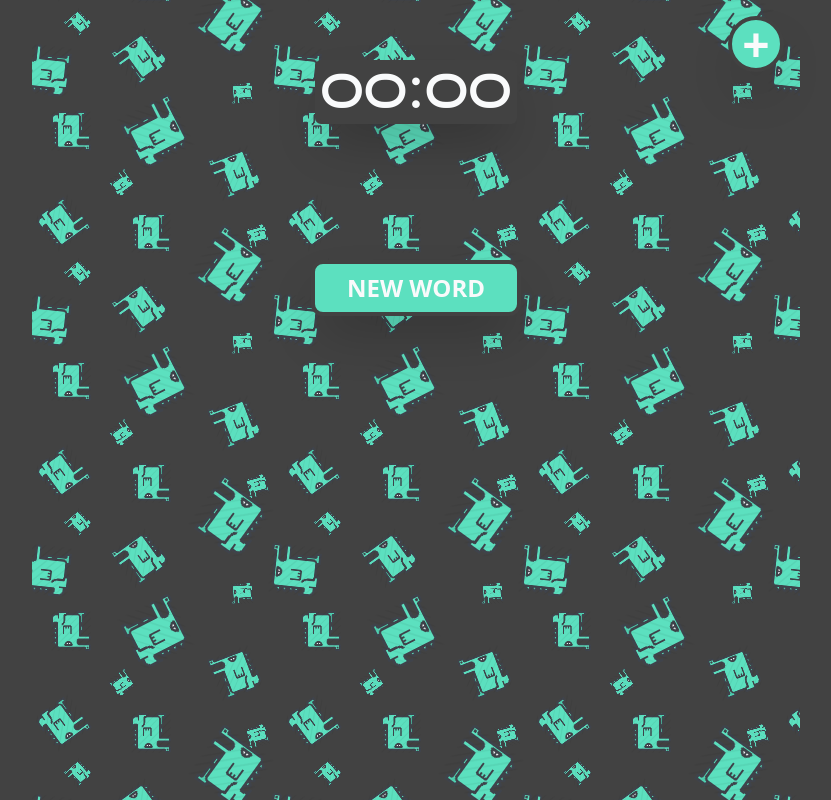
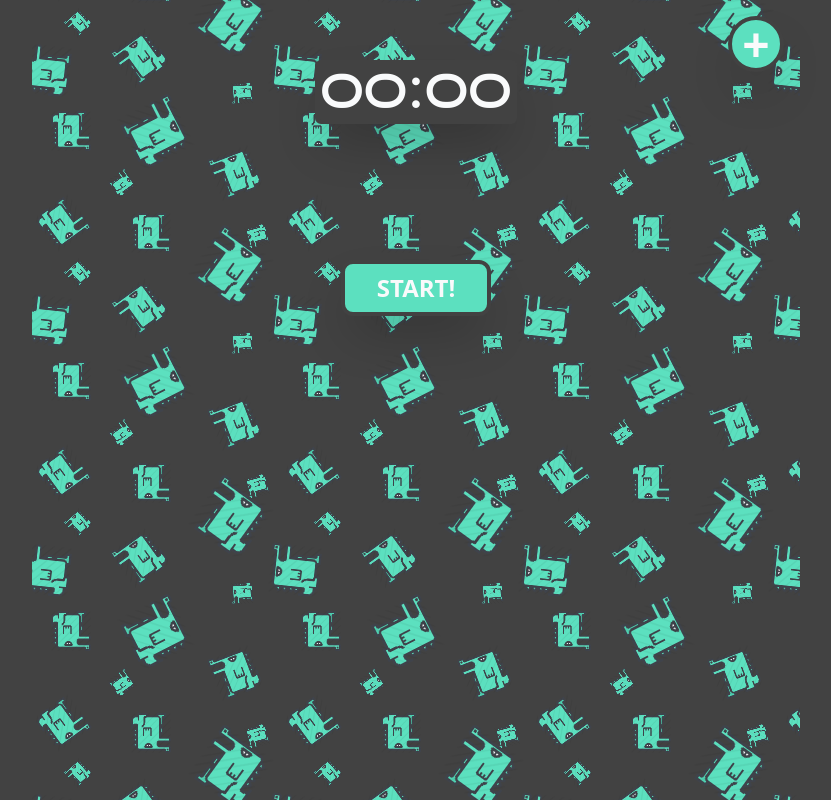
Before and after one commit to lexxwork/krokodil, a Vue app: page / in a window 1280 px wide. Shown: the whole page, without its empty margins (224-1055 px from the left). Built offline with nearby package versions, Linux system fonts and the light colour scheme.

Commit message:
add i18n

```diff
--- a/src/App.vue
+++ b/src/App.vue
@@ -29,7 +29,7 @@
           v-if="showNoMoreWords"
           class="warning text-gray-50 p-4 rounded-md text-lg font-bold"
         >
-          NO MORE WORDS
+          {{noMoreWords}}
         </div>
         <div v-else v-show="currentWord" class="p-4 font-bold text-3xl control">
           {{ currentWord }}
@@ -40,7 +40,7 @@
         class="p-2 focus:outline-none button rounded-xl my-3 px-8 text-2xl font-bold"
         @click="getNewWord"
       >
-        NEW WORD
+        {{newWordOrMore}}
       </button>
       <ul
         v-show="wordsPassedCurrent.length"
@@ -60,6 +60,9 @@
 </template>
 
 <script>
+
+import i18n from '@/i18n'
+
 const DEBUG = process.env.VUE_APP_DEBUG === 'true'
 const PRODUCTION = process.env.NODE_ENV === 'production'
 const log = (...args) => DEBUG && console.log(args)
@@ -115,6 +118,13 @@ export default {
     },
     getNewWordsDisabled () {
       return !this.newWordBtnEnabled || this.showNoMoreWords
+    },
+    newWordOrMore () {
+      const propName = this.intervalId ? 'newWordOneMore' : 'newWord'
+      return i18n(propName).toUpperCase()
+    },
+    noMoreWords () {
+      return i18n('noMoreWords').toUpperCase()
     }
   },
   methods: {
--- /dev/null
+++ b/src/i18n/index.js
@@ -0,0 +1,22 @@
+import locales from './locales.json'
+
+const defaultLocaleName = 'en'
+
+let userLangs = navigator.languages
+  .map(lng => lng.split('-')[0].toLowerCase())
+
+userLangs = [...new Set(userLangs)]
+
+if (!userLangs.length) {
+  userLangs.push(defaultLocaleName)
+}
+const localesNames = Object.keys(locales)
+const userLocalesMatched = userLangs
+  .filter(ln => localesNames.indexOf(ln) >= 0)
+
+if (!userLocalesMatched.length) {
+  userLocalesMatched.push(defaultLocaleName)
+}
+const currentLocale = locales[userLocalesMatched[0]]
+
+export default (propName) => currentLocale[propName] ?? ''
--- /dev/null
+++ b/src/i18n/locales.json
@@ -0,0 +1,18 @@
+{
+  "en": {
+    "newWord": "start!",
+    "newWordOneMore": "one more word",
+    "noMoreWords": "no more words"
+  },
+  "ru": {
+    "newWord": "начать!",
+    "newWordOneMore": "показать еще",
+    "noMoreWords": "слова закончились"
+
+  },
+  "uk": {
+    "newWord": "почати!",
+    "newWordOneMore": "показати ще",
+    "noMoreWords": "нових слів - нема"
+  }
+}
```
